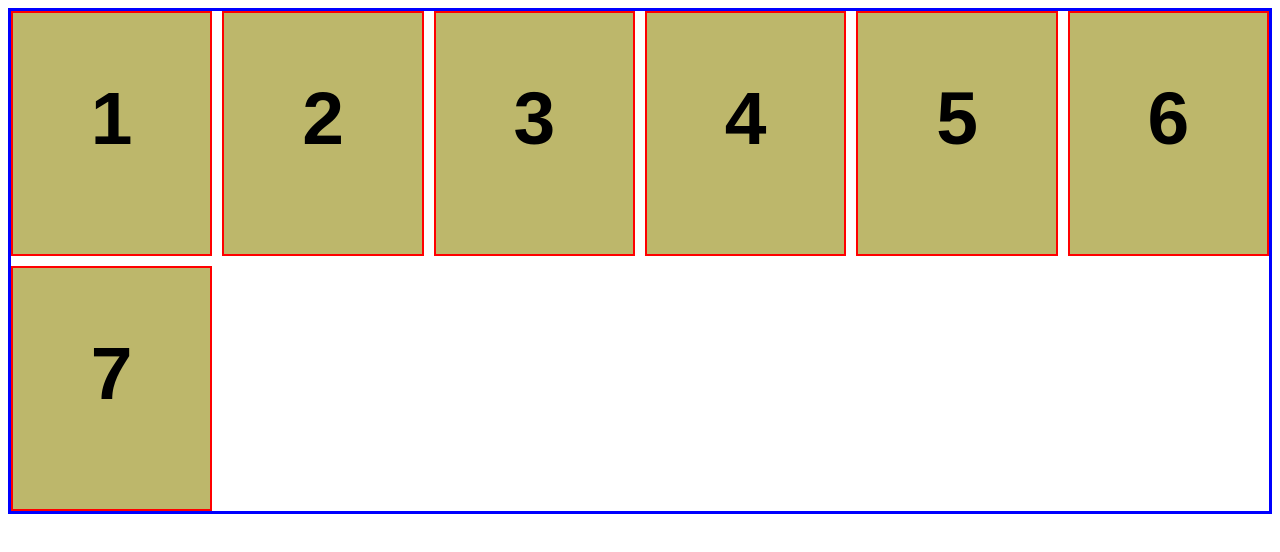
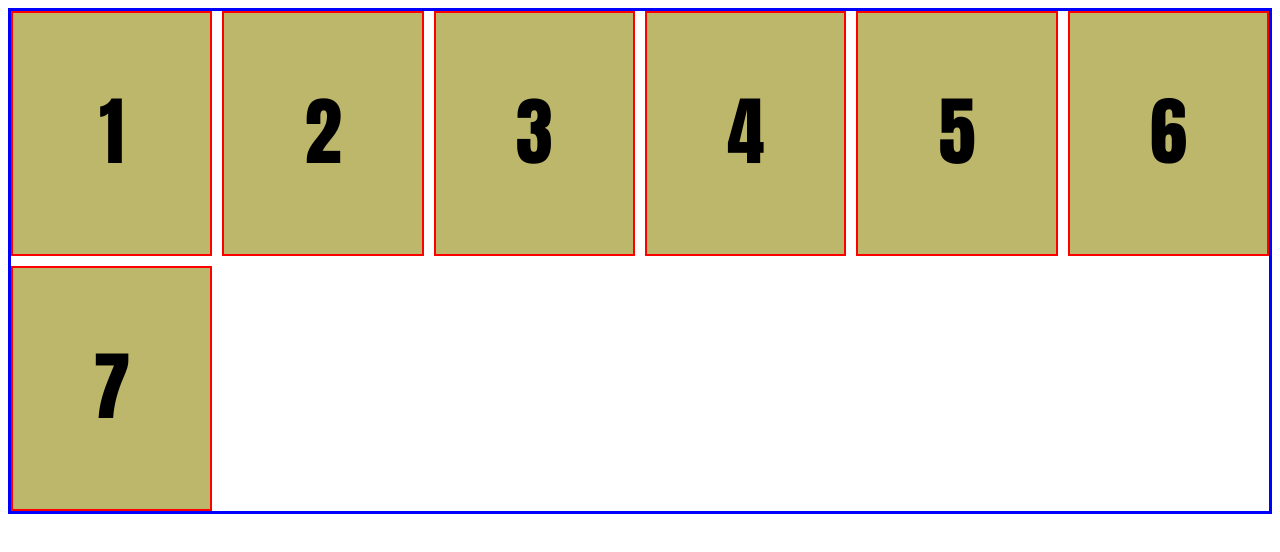
Before and after one commit to richyb78/New-folder, a plain HTML site: page index.html in a window 1280 px wide. Drawn offline with Linux system fonts and the light colour scheme.

Commit message:
Update styles.css

```diff
--- a/styles.css
+++ b/styles.css
@@ -22,5 +22,5 @@
 
 h2 {
     text-align: center;
-    font-family: Arial, Helvetica, sans-serif;
+    font-family: impact;
 }
```
